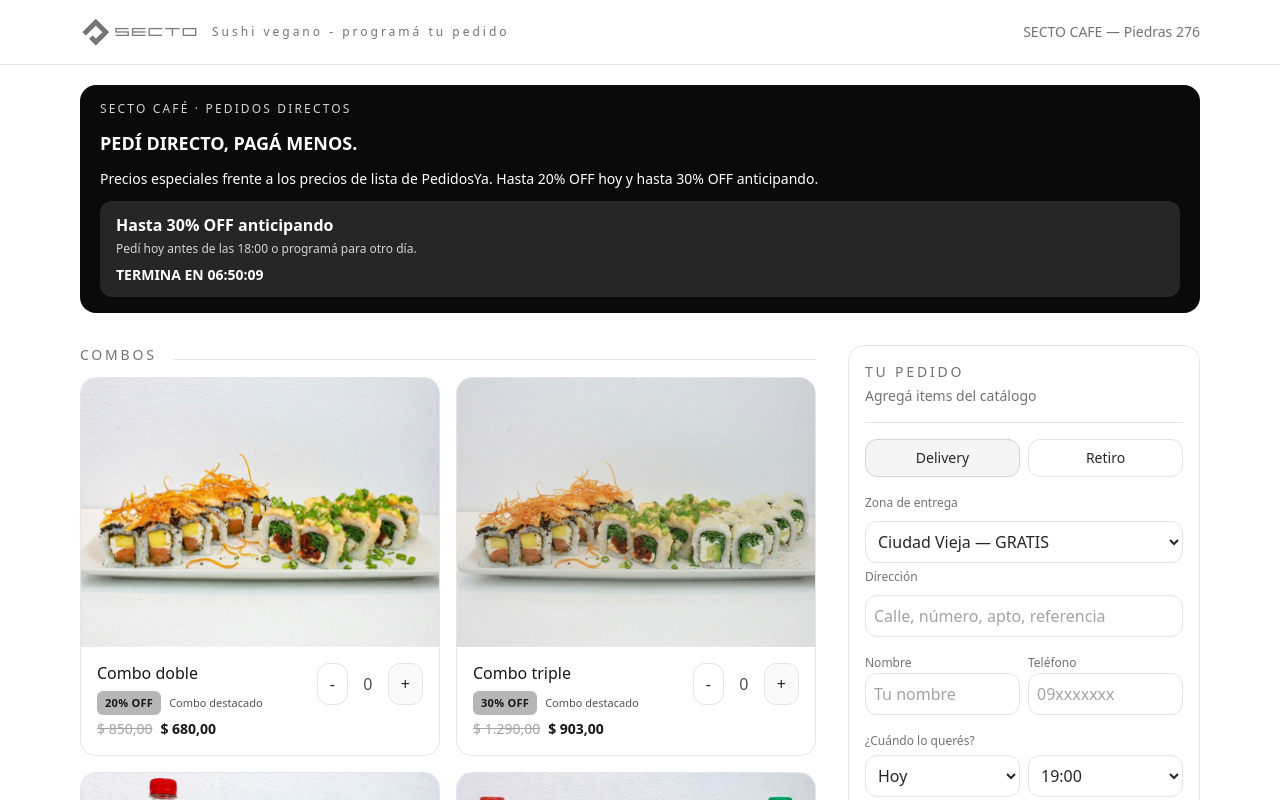
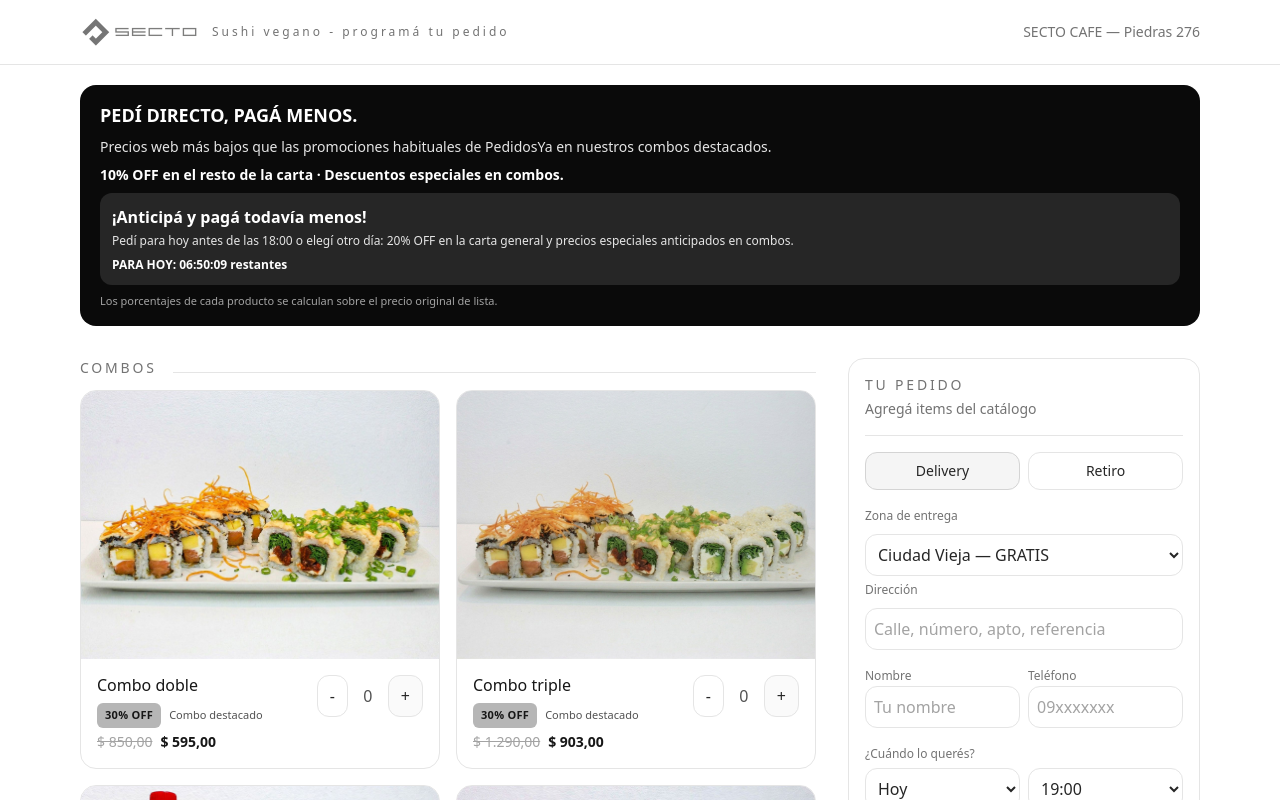
Before and after one commit to feiquiclothing/Secto, a React (Vite) app: page / in a window 1280 px wide. Shown: the top 800 px of the page. Built offline with nearby package versions, Linux system fonts and the light colour scheme.

Commit message:
Enhance discount logic and update promotional content
Added featured web prices for items and updated discount calculations. Adjusted promotional banner content and improved final price calculations.

```diff
--- a/src/SectoCafePedidos.jsx
+++ b/src/SectoCafePedidos.jsx
@@ -173,16 +173,30 @@ function getDiscountPercent(deliveryDate) {
 
 // Descuentos por producto, expresados en puntos porcentuales sobre
 // el precio ORIGINAL de PedidosYa (nunca descuentos encadenados).
+// Precios web elegidos para superar las promociones habituales de PedidosYa.
+// Base de comparación: precio de lista sin descuento, guardado en item.price.
+const FEATURED_WEB_PRICES = {
+  c03: { normal: 650, early: 595 }, // Doble: PY promo $680
+  c04: { normal: 990, early: 903 }, // Triple: PY promo $1032
+  c05: { normal: 920, early: 850 }, // 3x2: PY promo $955,50
+  c01: { normal: 520, early: 480 }, // Individual: PY promo $540
+};
+
+function isAdvanceOrder(deliveryDate) {
+  const today = todayInMontevideo();
+  return deliveryDate > today ||
+    (deliveryDate === today && montevideoParts().hour < EARLY_DISCOUNT_END_HOUR);
+}
+
+function discountedItemPrice(item, deliveryDate) {
+  const featured = FEATURED_WEB_PRICES[item.id];
+  if (featured) return featured[isAdvanceOrder(deliveryDate) ? "early" : "normal"];
+  return Math.round(item.price * (isAdvanceOrder(deliveryDate) ? 0.8 : 0.9));
+}
+
 function getItemDiscountPercent(item, deliveryDate) {
-  const early = getDiscountPercent(deliveryDate) === 20;
-  if (item.id === "c03") return early ? 20 : 15; // Doble
-  if (item.id === "c04") return early ? 30 : 20; // Triple
-  if (item.id === "c05") return early ? 25 : 20; // 3x2 Phila Hot
-  return early ? 20 : 10;
-}
-
-function discountedItemPrice(item, deliveryDate) {
-  return Math.round(item.price * (1 - getItemDiscountPercent(item, deliveryDate) / 100));
+  // El porcentaje siempre corresponde al precio REAL mostrado.
+  return Math.floor((1 - discountedItemPrice(item, deliveryDate) / item.price) * 100);
 }
 
 function isEarlyDiscountActive(deliveryDate) {
@@ -247,6 +261,7 @@ function PromoPrice({
   price,
   active,
   discountPercent,
+  finalPrice,
   className = "",
 }) {
   const percent =
@@ -261,7 +276,7 @@ function PromoPrice({
     );
   }
 
-  const finalPrice = Math.round(
+  const shownPrice = finalPrice ?? Math.round(
     price * (1 - percent / 100)
   );
 
@@ -272,7 +287,7 @@ function PromoPrice({
       </span>
 
       <span className="font-semibold text-neutral-900">
-        {currency(finalPrice)}
+        {currency(shownPrice)}
       </span>
     </span>
   );
@@ -712,10 +727,7 @@ function buildWhatsAppText(order) {
 
     ...(discount > 0
       ? [
-          "Descuento web (" +
-            discountPercent +
-            "%): -" +
-            currency(discount),
+          "Ahorro comprando en la web: -" + currency(discount),
         ]
       : []),
 
@@ -1859,25 +1871,23 @@ export default function SectoCafePedidos() {
         </section>
       )}
 
-      {/* BANNER DE PROMOCIÓN */}
+      {/* BANNER: beneficio permanente + anticipación, sin promesas ambiguas */}
       <section className="max-w-6xl mx-auto px-4 pt-5">
-        {montevideoParts().hour < EARLY_DISCOUNT_END_HOUR ? (
-          <div className="rounded-2xl bg-neutral-950 text-white px-5 py-4 space-y-3">
-            <p className="text-xs tracking-[0.18em] text-neutral-300">SECTO CAFÉ · PEDIDOS DIRECTOS</p>
-            <p className="text-lg font-semibold">PEDÍ DIRECTO, PAGÁ MENOS.</p>
-            <p className="text-sm">Precios especiales frente a los precios de lista de PedidosYa. Hasta 20% OFF hoy y hasta 30% OFF anticipando.</p>
-            <div className="rounded-xl bg-neutral-800 px-4 py-3">
-              <p className="font-semibold">Hasta 30% OFF anticipando</p>
-              <p className="text-xs text-neutral-300 mt-1">Pedí hoy antes de las 18:00 o programá para otro día.</p>
-              <p className="text-sm font-semibold tabular-nums mt-2">TERMINA EN {countdownText(promoRemainingSeconds())}</p>
+        <div className="rounded-2xl bg-neutral-950 text-white px-5 py-4 space-y-2">
+          <p className="text-lg font-semibold">PEDÍ DIRECTO, PAGÁ MENOS.</p>
+          <p className="text-sm text-neutral-200">Precios web más bajos que las promociones habituales de PedidosYa en nuestros combos destacados.</p>
+          <p className="text-sm font-semibold">10% OFF en el resto de la carta · Descuentos especiales en combos.</p>
+          {montevideoParts().hour < EARLY_DISCOUNT_END_HOUR ? (
+            <div className="rounded-xl bg-neutral-800 px-3 py-3">
+              <p className="font-semibold">¡Anticipá y pagá todavía menos!</p>
+              <p className="text-xs text-neutral-200 mt-1">Pedí para hoy antes de las 18:00 o elegí otro día: 20% OFF en la carta general y precios especiales anticipados en combos.</p>
+              <p className="text-xs font-semibold tabular-nums mt-2">PARA HOY: {countdownText(promoRemainingSeconds())} restantes</p>
             </div>
-          </div>
-        ) : (
-          <div className="rounded-xl bg-neutral-950 text-white px-5 py-3 text-center">
-            <p className="font-semibold text-sm">PEDÍ DIRECTO, PAGÁ MENOS.</p>
-            <p className="text-xs text-neutral-300 mt-1">Desde 10% OFF en la carta · Hasta 30% OFF anticipando</p>
-          </div>
-        )}
+          ) : (
+            <p className="text-xs text-neutral-200">¿Querés ahorrar más? Elegí mañana u otro día y se activan los precios anticipados.</p>
+          )}
+          <p className="text-[11px] text-neutral-400">Los porcentajes de cada producto se calculan sobre el precio original de lista.</p>
+        </div>
       </section>
 
       <main className="max-w-6xl mx-auto px-4 py-8 grid grid-cols-1 lg:grid-cols-3 gap-8">
@@ -1933,6 +1943,7 @@ export default function SectoCafePedidos() {
                               price={item.price}
                               active={earlyDiscountActive}
                               discountPercent={getItemDiscountPercent(item, selectedDate)}
+                              finalPrice={discountedItemPrice(item, selectedDate)}
                             />
                           </p>
                         </div>
@@ -2044,6 +2055,7 @@ export default function SectoCafePedidos() {
                         price={item.price * qty}
                         active={earlyDiscountActive}
                         discountPercent={getItemDiscountPercent(item, selectedDate)}
+                              finalPrice={discountedItemPrice(item, selectedDate)}
                       />
                     </div>
 
@@ -2453,7 +2465,7 @@ export default function SectoCafePedidos() {
               {discount > 0 && (
                 <div className="flex justify-between font-medium text-neutral-900">
                   <span>
-                    Promo anticipada · {discountPercent}% OFF
+                    Ahorro web (descuentos por producto)
                   </span>
 
                   <span>
@@ -2594,6 +2606,7 @@ export default function SectoCafePedidos() {
                         price={item.price * qty}
                         active={earlyDiscountActive}
                         discountPercent={getItemDiscountPercent(item, selectedDate)}
+                              finalPrice={discountedItemPrice(item, selectedDate)}
                       />
                     </div>
 
```
